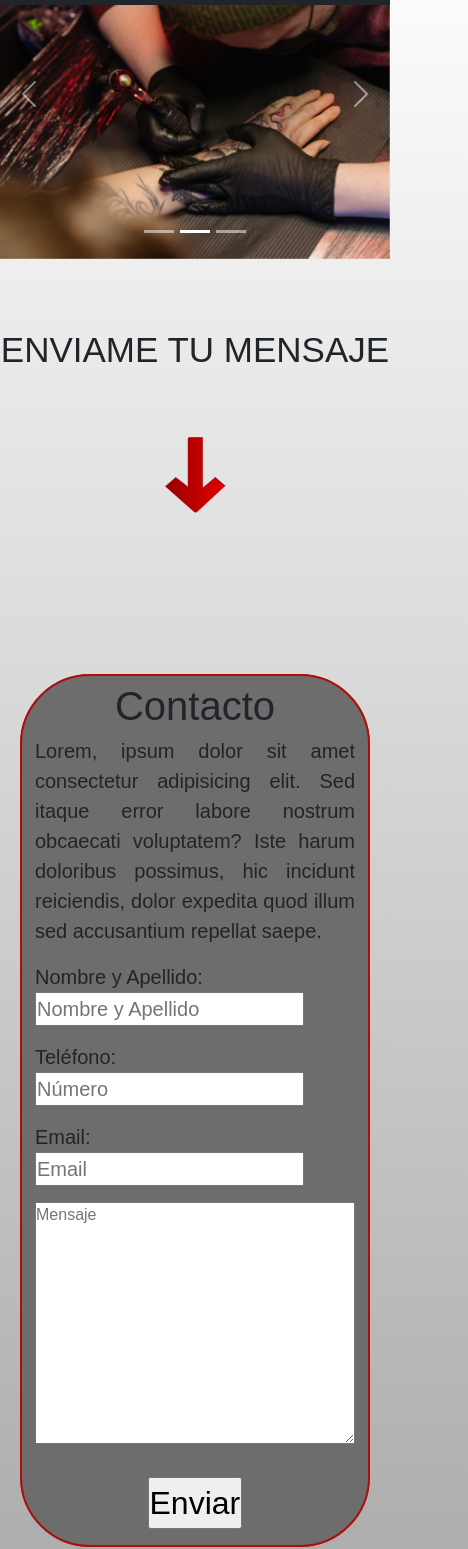
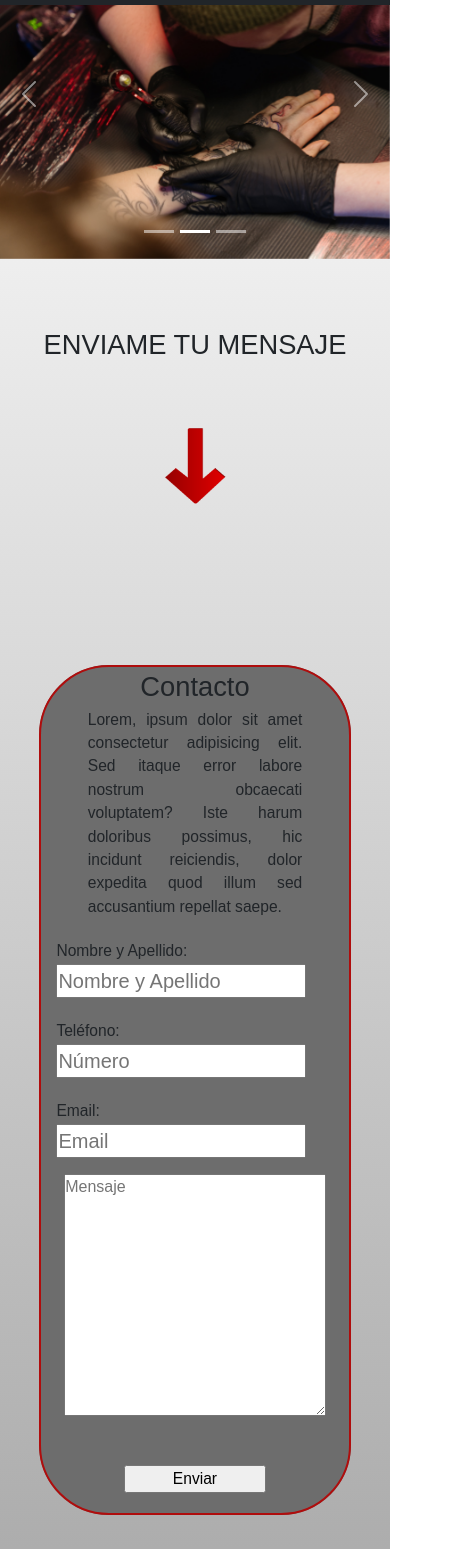
Before and after one commit to Dami-C/Damian.Art_, a website: page pages/contacto.html in a window 390 px wide. Shown: the part 71-1620 px from the top of the page, 468 px wide, since content can reach past the window. Drawn offline with nearby package versions, Linux system fonts and the light colour scheme; a web font is replaced by a local one.

Commit message:
optimizando responsive

```diff
--- a/pages/contacto.html
+++ b/pages/contacto.html
@@ -93,20 +93,20 @@
             <form action="procesar.php" method="post" enctype="" target="blank">
                 <fieldset>
                     <legend>Contacto</legend>
-                    <p>Lorem, ipsum dolor sit amet consectetur adipisicing elit. Sed itaque error labore nostrum obcaecati voluptatem? Iste harum doloribus possimus, hic incidunt reiciendis, dolor expedita quod illum sed accusantium repellat saepe.</p>
+                    <p class="contacto__text">Lorem, ipsum dolor sit amet consectetur adipisicing elit. Sed itaque error labore nostrum obcaecati voluptatem? Iste harum doloribus possimus, hic incidunt reiciendis, dolor expedita quod illum sed accusantium repellat saepe.</p>
 
-                    <p><label for="nombreyapellido"> Nombre y Apellido: </label>
+                    <p><label class="contacto__text1" for="nombreyapellido"> Nombre y Apellido: </label>
                     <input type="text" name="nombreyapellido" placeholder="Nombre y Apellido" required></p>
 
-                    <p><label for="teléfono"> Teléfono: </label>
+                    <p><label class="contacto__text1" for="teléfono"> Teléfono: </label>
                     <input type="tel" name="teléfono" placeholder="Número" required></p>
 
-                    <p><label for="email"> Email: </label>
+                    <p><label class="contacto__text1" for="email"> Email: </label>
                     <input type="email" name="email" id="" placeholder="Email" required></p>
 
                     <textarea name="text" id="" cols="30" rows="10" placeholder="Mensaje"></textarea>
 
-                    <p id="submit"><input type="submit" value="Enviar"></p>
+                    <p class="button__enviar" id="submit"><input type="submit" value="Enviar"></p>
 
                 </fieldset>
             </form>
--- a/scss/components/_contacto.scss
+++ b/scss/components/_contacto.scss
@@ -43,7 +43,7 @@ form {
         font-size: 20px;
     }
 
-    #submit {
+    .button__enviar {
         margin-left: 300px;
         margin-top: 33px;
         font-size: 32px;
@@ -80,10 +80,10 @@ form {
             }
 
             textarea {
-                width: 320px;
+                width: 31vh;
             }
 
-            #submit {
+            .button__enviar {
                 margin-left: 225px;
             }
 
@@ -91,3 +91,74 @@ form {
         }
     }
 }
+
+@media screen and ( max-width : 480px ) {
+    .contacto__container {
+        .contacto__title {
+            font-size: 7vw;
+        }
+    }
+    form {
+        fieldset {
+            width: 80vw;
+            legend {
+                font-size: 7vw;
+            }
+            .contacto__text {
+                font-size: 4vw;
+                width: 55vw;
+            }
+            p {
+                width: 90%;
+            .contacto__text1 {
+                font-size: 4vw;
+            }
+            input {
+                width: 90%;
+            }
+            }
+            .button__enviar {
+                width: 26vh;
+                margin-left: 20vw;
+                padding-right: 16vw;
+                   input {
+                    font-size: 4vw;
+                   }
+            }
+        }
+    }
+}
+@media screen and ( max-width : 320px ) {
+    .contacto__container {
+        .contacto__title {
+            font-size: 7vw;
+        }
+    }
+    form {
+
+        fieldset {
+
+            legend {
+                font-size: 7vw;
+            }
+            .contacto__text {
+                font-size: 4vw;
+                width: 55vw;
+            }
+            p {
+            .contacto__text1 {
+                font-size: 4vw;
+            }
+            }
+            textarea {
+                width: 29vh;
+            }
+            .button__enviar {
+                width: 10vh;
+                margin-left: 0%;
+                padding-right: 23vw;
+
+            }
+        }
+    }
+}
```
Also changed, not shown: css/style.css, 2 other files.
